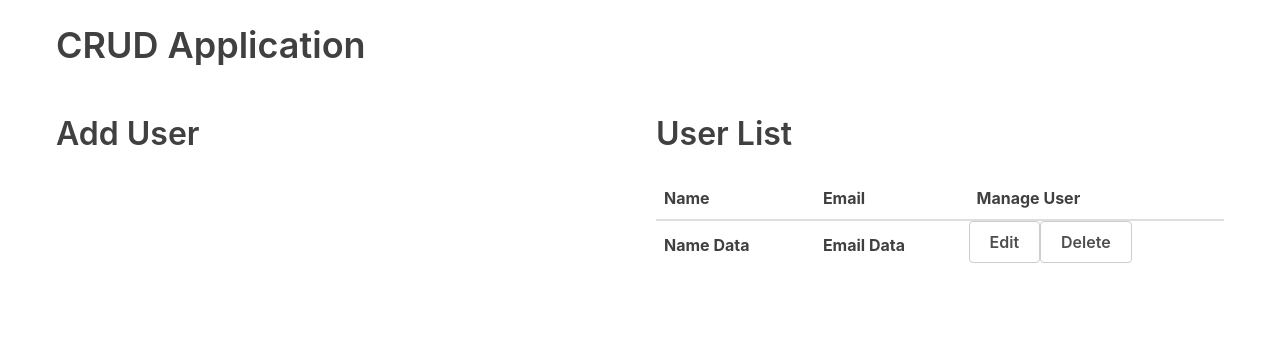
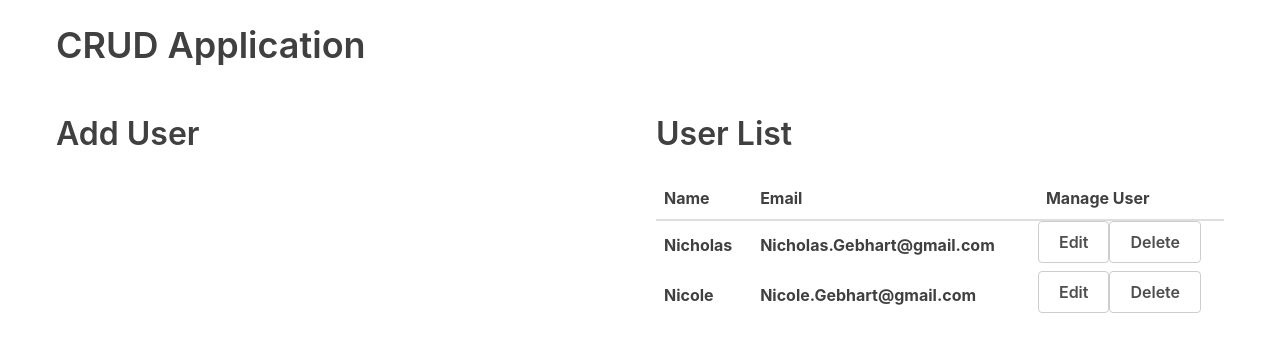
Before and after one commit to Nicholas-Gebhart-Lambda-School/CRUD-reference, a React (Create React App) app in the folder crud/: page / in a window 1280 px wide. Shown: the top 352 px of the page. Built offline with nearby package versions, Linux system fonts and the light colour scheme.

Commit message:
UserTable and App state
Initialized user state in App.js to store dummy data to be passed as props to the UserTable component

UserTable is now displaying state inherited from the App.js state initialization, and has a conditional render pending a check on the length of the user state object.

```diff
--- a/crud/src/App.js
+++ b/crud/src/App.js
@@ -1,7 +1,16 @@
-import React from "react";
+import React, { useState } from "react";
 import UserTable from "./Tables/UserTable";
 
-function App() {
+const App = () => {
+  // Dummy Data -- remove me once 'Add' feature is complete
+  const dummyData = [
+    { id: 1, name: "Nicholas", email: "Nicholas.Gebhart@gmail.com" },
+    { id: 2, name: "Nicole", email: "Nicole.Gebhart@gmail.com" }
+  ];
+
+  // Initialize 'users' with empty object once dummy data is removed
+  const [users, setUsers] = useState(dummyData);
+
   return (
     <div className="container">
       <h1>CRUD Application</h1>
@@ -11,11 +20,12 @@ function App() {
         </div>
         <div className="flex-large">
           <h2>User List</h2>
-          <UserTable />
+          {/* Pass the state to UserTable component */}
+          <UserTable users={users} />
         </div>
       </div>
     </div>
   );
-}
+};
 
 export default App;
--- a/crud/src/Tables/UserTable.jsx
+++ b/crud/src/Tables/UserTable.jsx
@@ -1,6 +1,7 @@
 import React from "react";
 
-const UserTable = () => (
+// Import 'users' state as props
+const UserTable = props => (
   <table>
     <thead>
       <tr>
@@ -10,12 +11,19 @@ const UserTable = () => (
       </tr>
     </thead>
     <tbody>
-      <tr>
-        <th>Name Data</th>
-        <th>Email Data</th>
-        <button className="button muted-button">Edit</button>
-        <button className="button muted-button">Delete</button>
-      </tr>
+      {/* Display Users table if users exist, else display 'No Users Exist' */}
+      {props.users.length > 0 ? (
+        props.users.map(user => (
+          <tr>
+            <th>{user.name}</th>
+            <th>{user.email}</th>
+            <button className="button muted-button">Edit</button>
+            <button className="button muted-button">Delete</button>
+          </tr>
+        ))
+      ) : (
+        <td colSpan={3}>No Users Exist</td>
+      )}
     </tbody>
   </table>
 );
```
